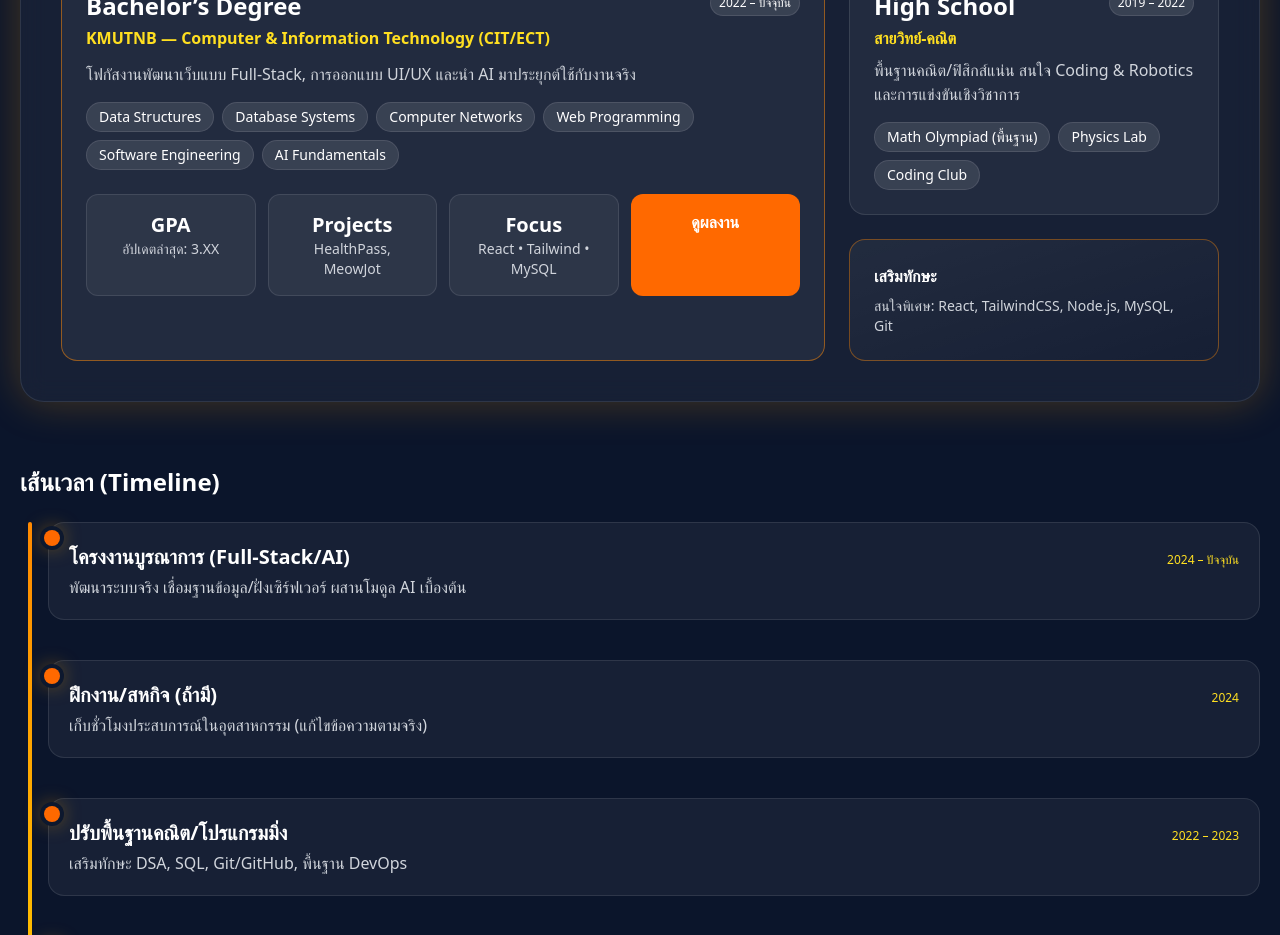
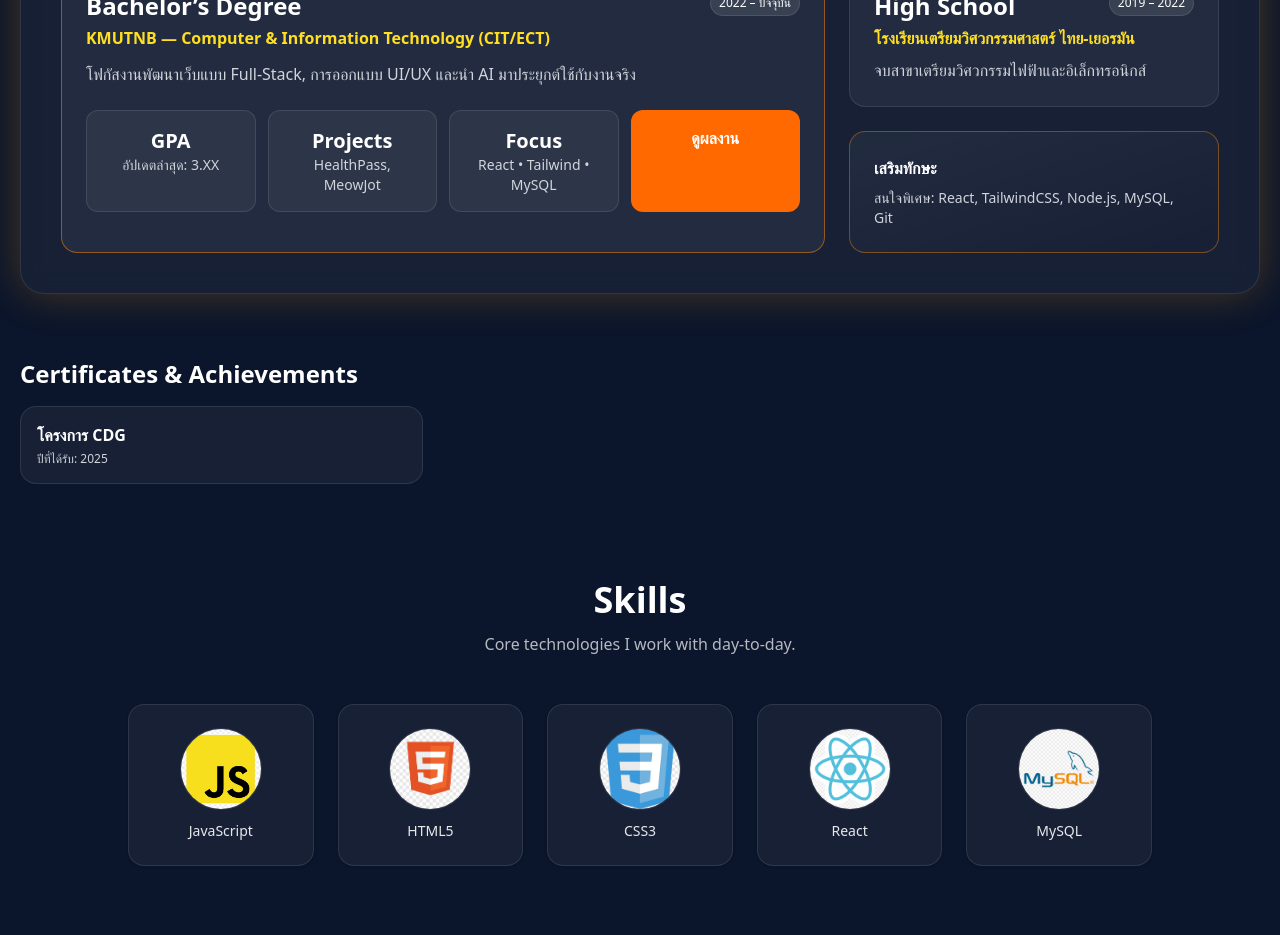
Before and after one commit to Sarunwit00/PortFolio, a React (Vite) app: page / in a window 1280 px wide. Shown: the part 1080-2015 px from the top of the page. Built offline with nearby package versions, Linux system fonts and the light colour scheme.

Commit message:
Update About.jsx

```diff
--- a/src/components/about/About.jsx
+++ b/src/components/about/About.jsx
@@ -1,45 +1,10 @@
 import React from "react";
 import Transcript from "../../assets/Transcript.pdf";
 
-/* ดีไซน์หลัก:
-   - Header บาร์ไล่สี + เบลอ เงาไฟส้ม
-   - การ์ดการศึกษาแบบ glass (bg-white/5 + border-white/10)
-   - Timeline เรืองแสงโทนส้ม
-   - ปุ่ม Transcript เด่น (ไอคอน + glow)
-*/
 
 export default function About() {
-  const badges = [
-    "Data Structures","Database Systems","Computer Networks",
-    "Web Programming","Software Engineering","AI Fundamentals"
-  ];
-
   const certs = [
-    "React Developer (Online)","Database Design Workshop","Networking Fundamentals",
-    "AI/ML Bootcamp (Intro)","Git & GitHub Essentials","UI/UX Design Sprint",
-  ];
-
-  const timeline = [
-    {
-      title: "โครงงานบูรณาการ (Full-Stack/AI)",
-      time: "2024 – ปัจจุบัน",
-      desc: "พัฒนาระบบจริง เชื่อมฐานข้อมูล/ฝั่งเซิร์ฟเวอร์ ผสานโมดูล AI เบื้องต้น",
-    },
-    {
-      title: "ฝึกงาน/สหกิจ (ถ้ามี)",
-      time: "2024",
-      desc: "เก็บชั่วโมงประสบการณ์ในอุตสาหกรรม (แก้ไขข้อความตามจริง)",
-    },
-    {
-      title: "ปรับพื้นฐานคณิต/โปรแกรมมิ่ง",
-      time: "2022 – 2023",
-      desc: "เสริมทักษะ DSA, SQL, Git/GitHub, พื้นฐาน DevOps",
-    },
-    {
-      title: "สายวิทย์-คณิต",
-      time: "2019 – 2022",
-      desc: "แข่งขันวิชาการ/กิจกรรม Coding Club/โครงงานวิทยาศาสตร์",
-    },
+    "โครงการ CDG",
   ];
 
   return (
@@ -100,16 +65,6 @@ export default function About() {
                   โฟกัสงานพัฒนาเว็บแบบ Full-Stack, การออกแบบ UI/UX และนำ AI มาประยุกต์ใช้กับงานจริง
                 </p>
 
-                {/* Badges วิชาเด่น */}
-                <div className="mt-4 flex flex-wrap gap-2">
-                  {badges.map((b) => (
-                    <span key={b}
-                          className="px-3 py-1 rounded-full text-sm bg-white/10 border border-white/10">
-                      {b}
-                    </span>
-                  ))}
-                </div>
-
                 {/* Stats + CTA ดูโปรเจกต์ */}
                 <div className="mt-6 grid sm:grid-cols-4 gap-3">
                   <div className="rounded-xl bg-white/5 border border-white/10 p-4 text-center">
@@ -141,18 +96,10 @@ export default function About() {
                       2019 – 2022
                     </span>
                   </div>
-                  <p className="text-yellow-300 font-semibold mt-1">สายวิทย์-คณิต</p>
+                  <p className="text-yellow-300 font-semibold mt-1">โรงเรียนเตรียมวิศวกรรมศาสตร์ ไทย-เยอรมัน </p>
                   <p className="text-gray-300 mt-2">
-                    พื้นฐานคณิต/ฟิสิกส์แน่น สนใจ Coding & Robotics และการแข่งขันเชิงวิชาการ
+                    จบสาขาเตรียมวิศวกรรมไฟฟ้าและอิเล็กทรอนิกส์
                   </p>
-                  <div className="flex flex-wrap gap-2 mt-4">
-                    {["Math Olympiad (พื้นฐาน)","Physics Lab","Coding Club"].map((c) => (
-                      <span key={c}
-                            className="px-3 py-1 rounded-full text-sm bg-white/10 border border-white/10">
-                        {c}
-                      </span>
-                    ))}
-                  </div>
                 </div>
 
                 {/* mini highlight card */}
@@ -169,29 +116,7 @@ export default function About() {
         </div>
       </div>
 
-      {/* TIMELINE */}
-      <div className="container mx-auto px-5 mt-16">
-        <h3 className="text-2xl font-bold mb-6">เส้นเวลา (Timeline)</h3>
-        <div className="relative pl-7">
-          {/* เส้นกลางไล่สี + เรืองแสง */}
-          <div className="absolute left-2 top-0 bottom-0 w-1 rounded-full
-                          bg-gradient-to-b from-orange-400 to-yellow-400" />
-          {timeline.map((it, idx) => (
-            <div key={idx} className="relative mb-10">
-              {/* จุดเรืองแสง */}
-              <div className="absolute -left-1 top-2 w-4 h-4 rounded-full bg-orange-500
-                              ring-4 ring-[#0d182e] shadow-[0_0_20px_rgba(255,165,0,0.7)]" />
-              <div className="rounded-2xl border border-white/10 bg-white/5 p-5 hover:border-orange-400/60 transition">
-                <div className="flex items-baseline justify-between gap-4">
-                  <h4 className="text-xl font-semibold">{it.title}</h4>
-                  <span className="text-xs text-yellow-300 whitespace-nowrap">{it.time}</span>
-                </div>
-                <p className="text-gray-300 mt-1">{it.desc}</p>
-              </div>
-            </div>
-          ))}
-        </div>
-      </div>
+      {/* TIMELINE removed */}
 
       {/* CERTIFICATES */}
       <div className="container mx-auto px-5 mt-16">
@@ -201,7 +126,7 @@ export default function About() {
             <div key={name}
                  className="rounded-2xl bg-white/5 border border-white/10 p-4 hover:border-orange-400/50 transition">
               <p className="font-semibold">{name}</p>
-              <p className="text-xs text-gray-300 mt-1">ปีที่ได้รับ: 20XX</p>
+              <p className="text-xs text-gray-300 mt-1">ปีที่ได้รับ: 2025</p>
             </div>
           ))}
         </div>
```
